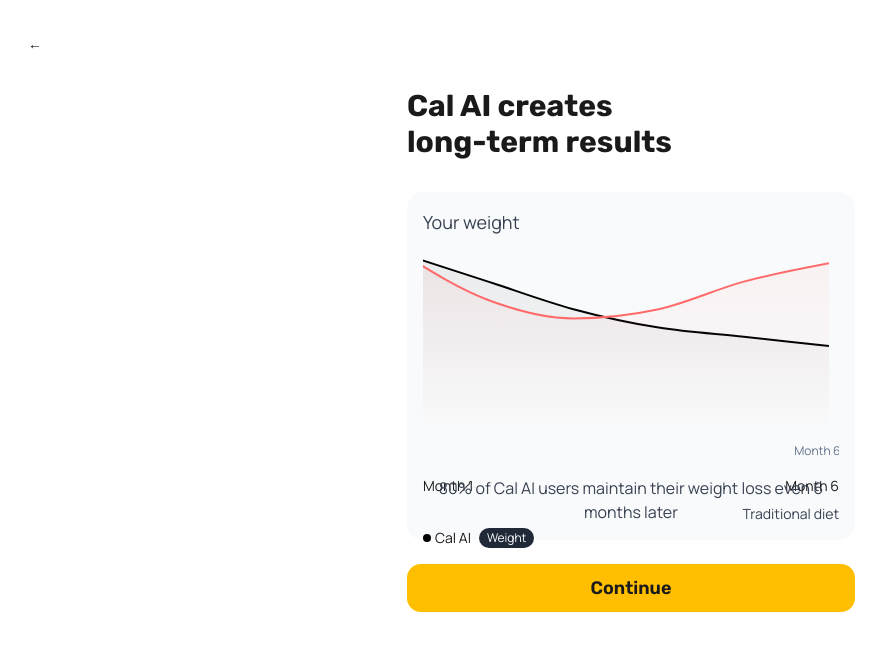
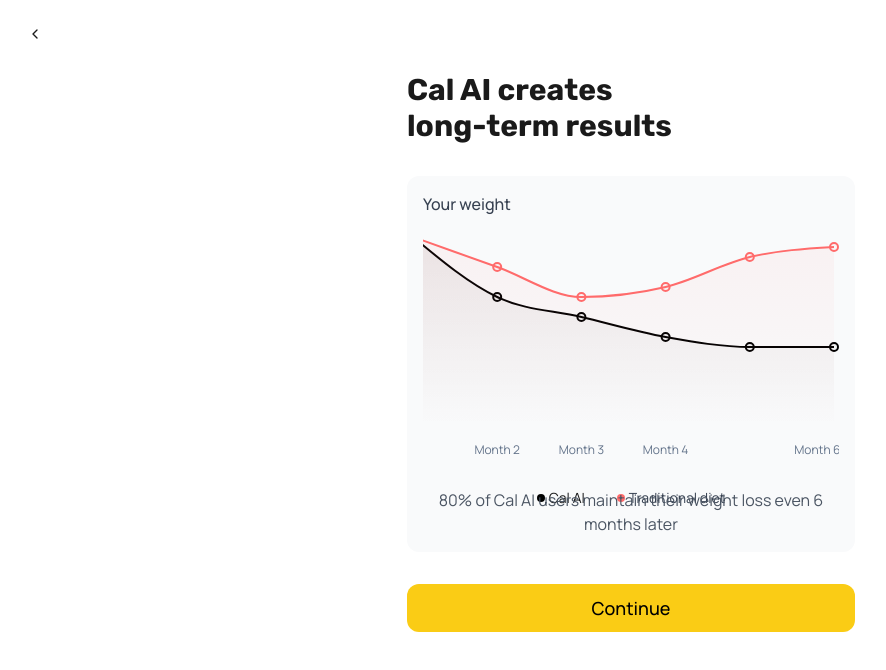
Before and after one commit to PiovisDevelopment/calorie-flow-ai-start, a React (Vite) app: page /onboarding in a window 1280 px wide. Shown: the top 670 px of the page, without its empty margins (9-895 px from the left). Built offline with nearby package versions, Linux system fonts and the light colour scheme.

Commit message:
Fix: Improve value proposition page layout
Adjust layout and spacing on the value proposition page to match the provided design.

```diff
--- a/src/components/ValueProposition.tsx
+++ b/src/components/ValueProposition.tsx
@@ -3,14 +3,15 @@ import { Button } from "@/components/ui/button";
 import { useNavigate } from "react-router-dom";
 import { Area, AreaChart, CartesianGrid, ResponsiveContainer, XAxis, YAxis } from "recharts";
 import { ChartContainer } from "@/components/ui/chart";
+import { ChevronLeft } from "lucide-react";
 
 const data = [
   { month: "Month 1", calAI: 100, traditional: 100 },
-  { month: "Month 2", calAI: 85, traditional: 75 },
-  { month: "Month 3", calAI: 70, traditional: 65 },
-  { month: "Month 4", calAI: 60, traditional: 70 },
-  { month: "Month 5", calAI: 55, traditional: 85 },
-  { month: "Month 6", calAI: 50, traditional: 95 },
+  { month: "Month 2", calAI: 70, traditional: 85 },
+  { month: "Month 3", calAI: 60, traditional: 70 },
+  { month: "Month 4", calAI: 50, traditional: 75 },
+  { month: "Month 5", calAI: 45, traditional: 90 },
+  { month: "Month 6", calAI: 45, traditional: 95 },
 ];
 
 const config = {
@@ -38,27 +39,26 @@ const ValueProposition = () => {
   };
 
   return (
-    <div className="flex flex-col items-center min-h-screen bg-white p-6">
-      <div className="w-full flex items-center mb-6">
+    <div className="flex flex-col min-h-screen bg-white p-6">
+      <div className="mb-6">
         <Button
           variant="ghost"
           size="icon"
           onClick={() => navigate("/")}
-          className="rounded-full"
+          className="p-0 h-auto"
         >
-          ←
+          <ChevronLeft className="h-6 w-6" />
         </Button>
-        <div className="flex-1"></div>
       </div>
 
-      <div className="flex flex-col items-center w-full max-w-md">
-        <h1 className="text-3xl font-bold rubik mb-8 text-left w-full">
+      <div className="flex flex-col w-full max-w-md mx-auto">
+        <h1 className="text-3xl font-bold rubik mb-8">
           Cal AI creates<br/>long-term results
         </h1>
 
-        <div className="w-full bg-gray-50 p-4 rounded-2xl mb-6">
-          <div className="mb-2 text-gray-700 text-lg">Your weight</div>
-          <div className="h-56 w-full">
+        <div className="w-full bg-gray-50 p-4 rounded-xl mb-8">
+          <div className="mb-4 text-gray-700 font-medium">Your weight</div>
+          <div className="h-60 w-full">
             <ChartContainer
               config={config}
               className="h-full w-full"
@@ -66,7 +66,7 @@ const ValueProposition = () => {
               <ResponsiveContainer width="100%" height="100%">
                 <AreaChart
                   data={data}
-                  margin={{ top: 10, right: 10, left: -20, bottom: 0 }}
+                  margin={{ top: 5, right: 5, left: -10, bottom: 5 }}
                 >
                   <defs>
                     <linearGradient id="colorCalAI" x1="0" y1="0" x2="0" y2="1">
@@ -78,13 +78,13 @@ const ValueProposition = () => {
                       <stop offset="95%" stopColor="#FF6B6B" stopOpacity={0.0} />
                     </linearGradient>
                   </defs>
-                  <CartesianGrid strokeDasharray="3 3" vertical={false} opacity={0.2} />
+                  <CartesianGrid strokeDasharray="3 3" vertical={false} opacity={0.1} />
                   <XAxis
                     dataKey="month"
                     tickLine={false}
                     axisLine={false}
                     tick={{ fontSize: 12 }}
-                    ticks={["Month 1", "Month 6"]}
+                    ticks={["Month 2", "Month 3", "Month 4", "Month 6"]}
                   />
                   <YAxis hide={true} />
                   <Area
@@ -93,7 +93,8 @@ const ValueProposition = () => {
                     stroke="#000000"
                     strokeWidth={2}
                     fill="url(#colorCalAI)"
-                    activeDot={{ r: 8 }}
+                    dot={{ r: 4, strokeWidth: 2 }}
+                    activeDot={{ r: 6 }}
                   />
                   <Area
                     type="monotone"
@@ -101,38 +102,33 @@ const ValueProposition = () => {
                     stroke="#FF6B6B"
                     strokeWidth={2}
                     fill="url(#colorTraditional)"
+                    dot={{ r: 4, strokeWidth: 2 }}
                   />
                 </AreaChart>
               </ResponsiveContainer>
             </ChartContainer>
 
-            <div className="flex justify-between mt-2">
-              <div className="text-sm">Month 1</div>
-              <div className="text-sm">Month 6</div>
-            </div>
-
-            <div className="flex items-center justify-end gap-2 mt-2">
-              <div className="text-sm text-gray-700">Traditional diet</div>
-            </div>
-
-            <div className="flex items-center gap-2 mt-1">
+            <div className="flex items-center gap-2 mt-4 justify-center">
               <div className="flex items-center gap-1">
                 <div className="w-2 h-2 bg-black rounded-full"></div>
                 <span className="text-sm">Cal AI</span>
               </div>
-              <span className="text-xs bg-gray-800 text-white px-2 py-0.5 rounded-full">Weight</span>
+              <div className="flex items-center gap-1 ml-6">
+                <div className="w-2 h-2 bg-[#FF6B6B] rounded-full"></div>
+                <span className="text-sm text-gray-700">Traditional diet</span>
+              </div>
             </div>
           </div>
 
-          <p className="text-center text-gray-700 mt-2">
+          <p className="text-center text-gray-600 mt-4">
             80% of Cal AI users maintain their weight loss even 6 months later
           </p>
         </div>
 
-        <div className="w-full mt-auto">
+        <div className="mt-auto">
           <Button
             onClick={handleContinue}
-            className="w-full py-6 text-lg font-semibold rubik"
+            className="w-full py-6 text-lg font-medium rounded-xl bg-[#FACC15] text-black hover:bg-[#F59E0B]"
           >
             Continue
           </Button>
```
